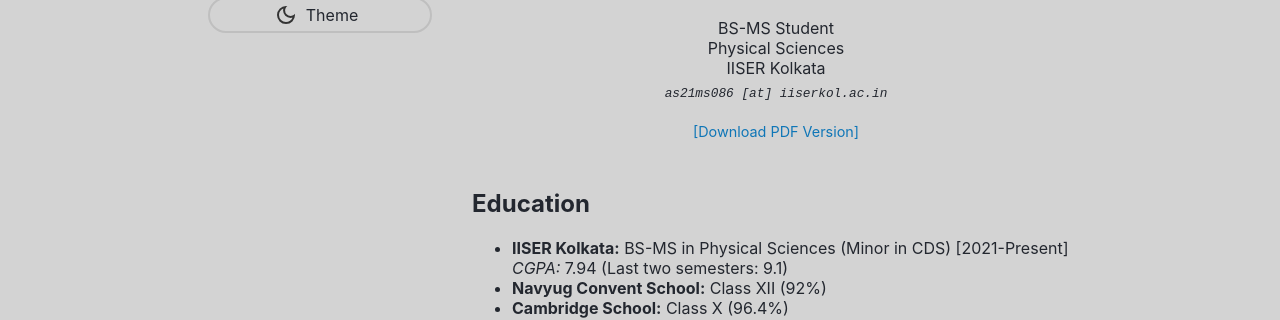
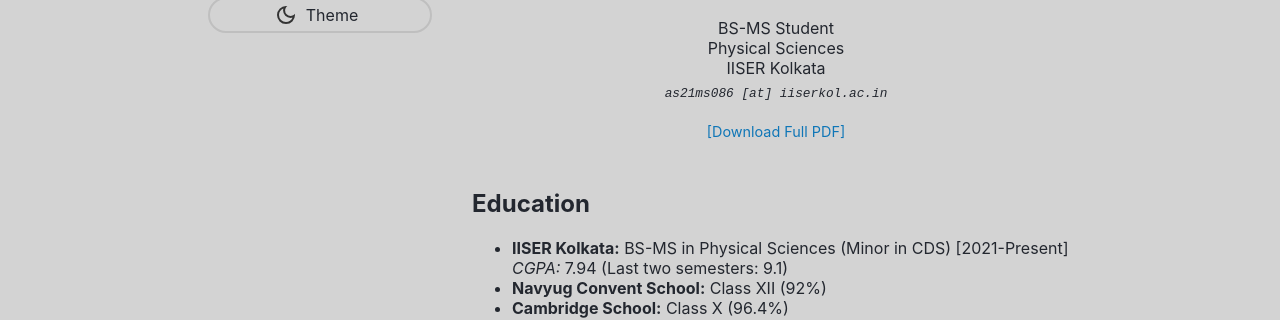
Before and after one commit to saxenabhay/saxenabhay.github.io, a Jekyll site: the page built from about.md, in a window 1280 px wide and 1156 px high. Shown: the part 242-562 px from the top of the window. Built offline with Jekyll 4.4.1, drawn with Linux system fonts in a browser that asks for light colours.

Commit message:
blog error

```diff
--- a/about.md
+++ b/about.md
@@ -9,7 +9,7 @@
     <span id="description">BS-MS Student<br>Physical Sciences<br>IISER Kolkata</span>
     <span id="mail" style="margin-top:0.5rem;">as21ms086 [at] iiserkol.ac.in</span>
     <br>
-    <a href="/files/resume.pdf" target="_blank" style="font-size:0.9rem;">[Download PDF Version]</a>
+    <a href="/files/resume.pdf" target="_blank" style="font-size:0.9rem;">[Download Full PDF]</a>
 </div>
 
 ## Education
```
Also changed, not shown: _posts/2026-01-20-terahertz-setup.md (+1 -1 lines).
